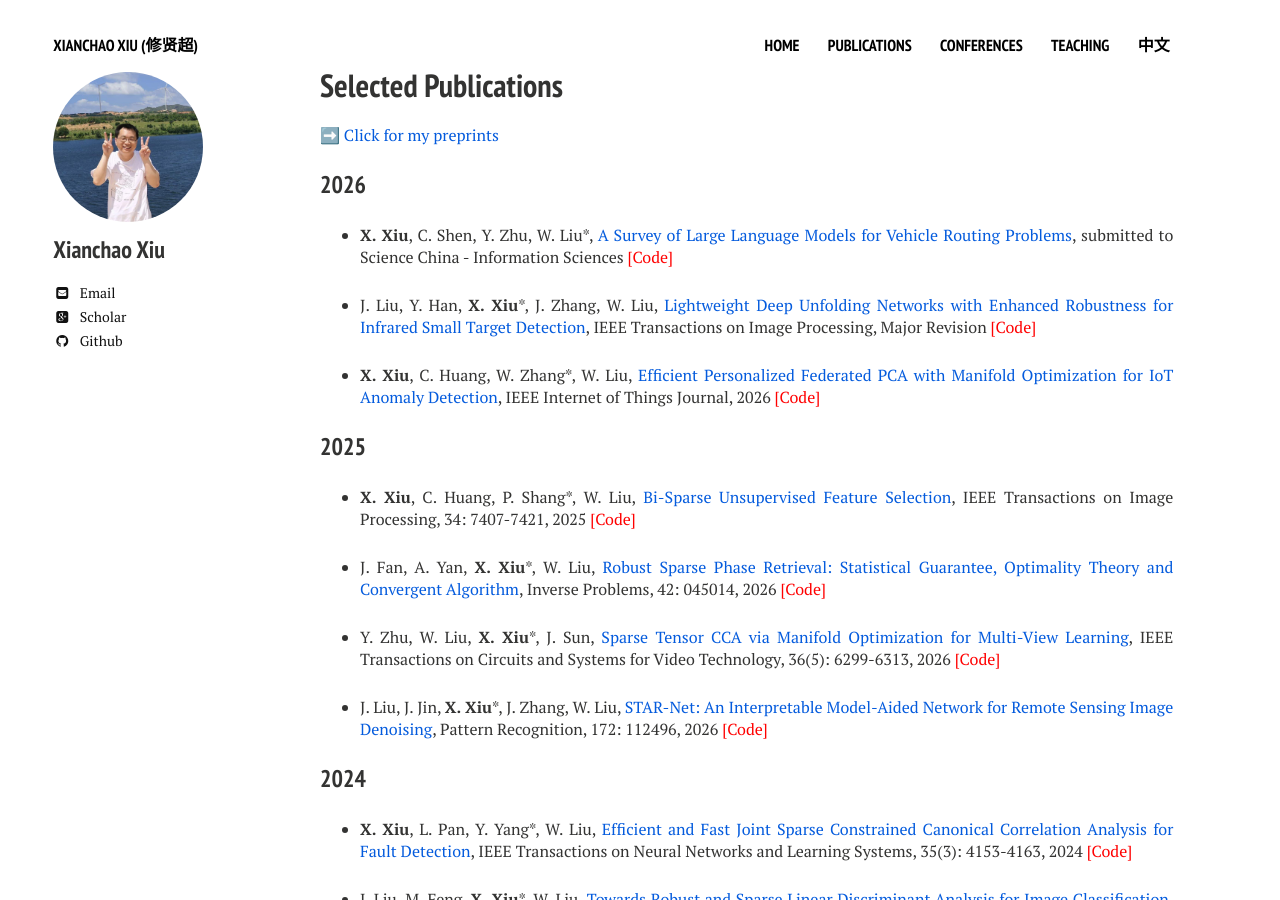
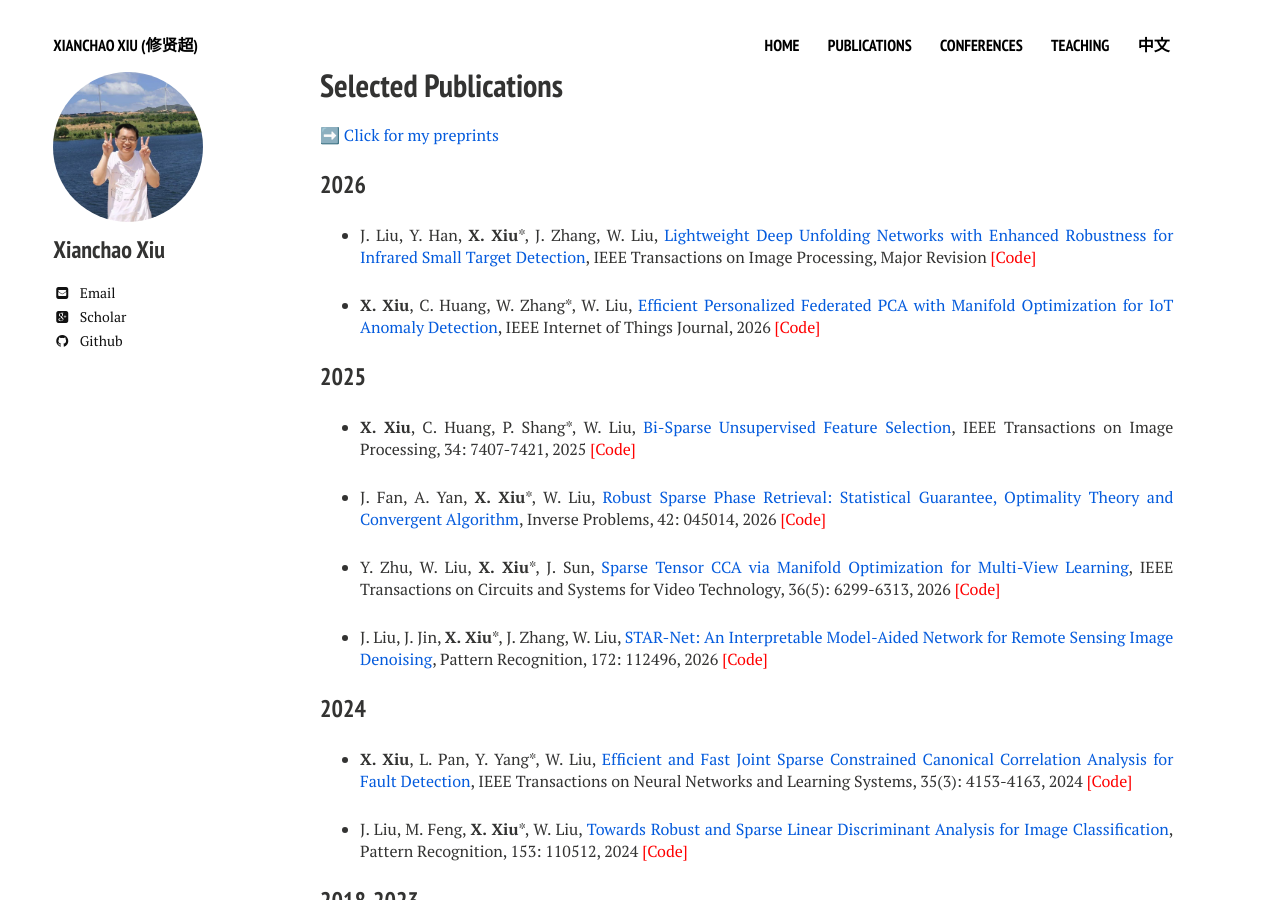
Before and after one commit to xianchaoxiu/xianchaoxiu.github.io, a Jekyll site: the page built from publications/index.md, in a window 1280 px wide and 900 px high. Built offline with Jekyll 4.4.1, drawn with Linux system fonts in a browser that asks for light colours; nearby versions of some CDN libraries.

Commit message:
Update index.md

```diff
--- a/publications/index.md
+++ b/publications/index.md
@@ -11,7 +11,6 @@ share: false
 
 
 ### 2026
-* <b>X. Xiu</b>, C. Shen, Y. Zhu, W. Liu*, <a href="https://arxiv.org/abs/2607.00604" class="textlink" target="_blank">A Survey of Large Language Models for Vehicle Routing Problems</a>, submitted to Science China - Information Sciences <a href="https://github.com/xianchaoxiu/LLM4VRP" class="textlink" target="_blank" style="color: red;">[Code]</a>
 
 * J. Liu, Y. Han, <b>X. Xiu</b>*, J. Zhang, W. Liu, <a href="https://arxiv.org/abs/2509.08205" class="textlink" target="_blank">Lightweight Deep Unfolding Networks with Enhanced Robustness for Infrared Small Target Detection</a>, IEEE Transactions on Image Processing, Major Revision <a href="https://github.com/xianchaoxiu/L-RPCANet" class="textlink" target="_blank" style="color: red;">[Code]</a>
 
```
